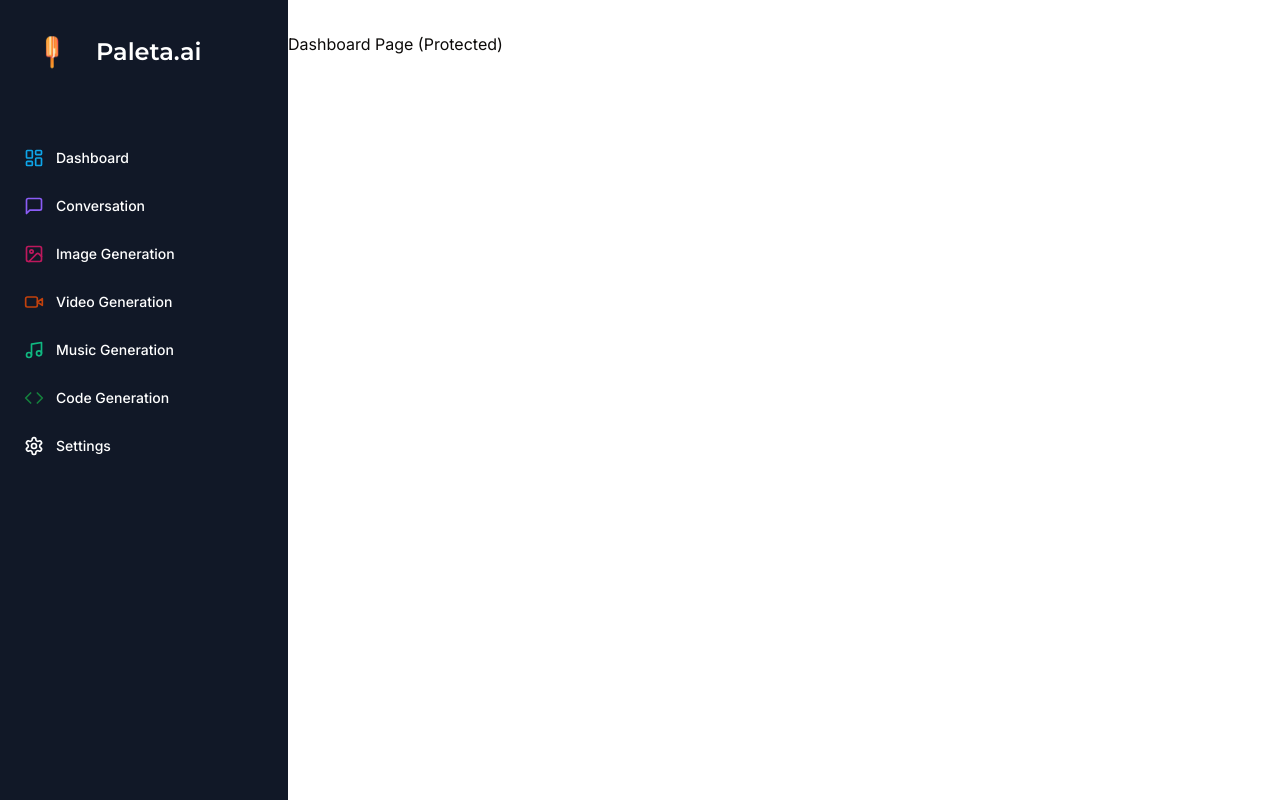
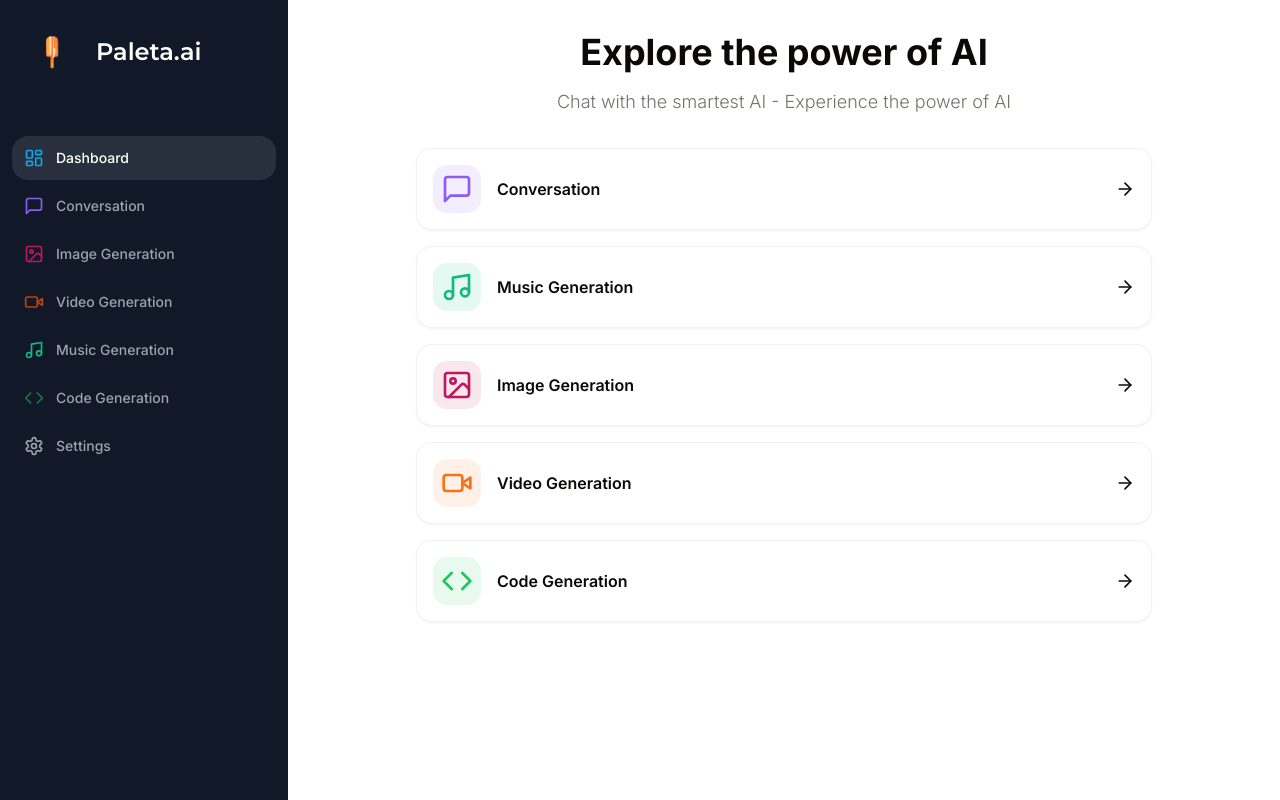
Before and after one commit to bernardobustamantemartinez/paleta-playground, a Next.js app: page /dashboard in a window 1280 px wide. Built offline with nearby package versions, Linux system fonts and the light colour scheme.

Commit message:
Dashboard page

```diff
--- a/app/(dashboard)/(routes)/dashboard/page.tsx
+++ b/app/(dashboard)/(routes)/dashboard/page.tsx
@@ -1,7 +1,84 @@
+"use client";
+
+import { Card } from "@/components/ui/card";
+import { cn } from "@/lib/utils";
+import {
+  ArrowRight,
+  Code,
+  ImageIcon,
+  MessageSquare,
+  Music,
+  VideoIcon,
+} from "lucide-react";
+import { useRouter } from "next/navigation";
+
+const tools = [
+  {
+    label: "Conversation",
+    icon: MessageSquare,
+    color: "text-violet-500",
+    bgColor: "bg-violet-500/10",
+    href: "/conversation",
+  },
+  {
+    label: "Music Generation",
+    icon: Music,
+    color: "text-emerald-500",
+    bgColor: "bg-emerald-500/10",
+    href: "/music",
+  },
+  {
+    label: "Image Generation",
+    icon: ImageIcon,
+    color: "text-pink-700",
+    bgColor: "bg-pink-700/10",
+    href: "/image",
+  },
+  {
+    label: "Video Generation",
+    icon: VideoIcon,
+    color: "text-orange-500",
+    bgColor: "bg-orange-500/10",
+    href: "/orange",
+  },
+  {
+    label: "Code Generation",
+    icon: Code,
+    color: "text-green-500",
+    bgColor: "bg-green-500/10",
+    href: "/code",
+  },
+];
+
 const DashboardPage = () => {
+  const router = useRouter();
   return (
     <div>
-      <p>Dashboard Page (Protected)</p>
+      <div className="mb-8 space-y-4">
+        <h2 className="text-2xl md:text-4xl font-bold text-center">
+          Explore the power of AI
+        </h2>
+        <p className="text-muted-foreground font-light text-sm md:text-lg text-center">
+          Chat with the smartest AI - Experience the power of AI
+        </p>
+      </div>
+      <div className="px-4 md:ox-20 lg:px-32 space-y-4">
+        {tools.map((tool) => (
+          <Card
+            onClick={() => router.push(tool.href)}
+            key={tool.href}
+            className="p-4 border-black/5 flex items-center justify-between hover:shadow-md transition cursor-pointer"
+          >
+            <div className="flex items-center gap-x-4">
+              <div className={cn("p-2 w-fit rounded-md", tool.bgColor)}>
+                <tool.icon className={cn("w-8 h-8", tool.color)} />
+              </div>
+              <div className="font-semibold">{tool.label}</div>
+            </div>
+            <ArrowRight className="w-5 h-5" />
+          </Card>
+        ))}
+      </div>
     </div>
   );
 };
--- a/components/sidebar.tsx
+++ b/components/sidebar.tsx
@@ -3,6 +3,7 @@
 import { Montserrat } from "next/font/google";
 import Image from "next/image";
 import Link from "next/link";
+import { usePathname } from "next/navigation";
 
 import { cn } from "@/lib/utils";
 import {
@@ -62,6 +63,7 @@
 ];
 
 const Sidebar = () => {
+  const pathname = usePathname();
   return (
     <div className="space-y-4 py-4 flex-col h-full bg-[#111827] text-white">
       <div className="px-3 py-2 flex-1">
@@ -78,7 +80,12 @@
             <Link
               href={route.href}
               key={route.href}
-              className="text-sm group flex p-3 w-full justify-start font-medium cursor-pointer hover:text-white hover:bg-white/10 rounded-lg transition"
+              className={cn(
+                "text-sm group flex p-3 w-full justify-start font-medium cursor-pointer hover:text-white hover:bg-white/10 rounded-lg transition",
+                pathname === route.href
+                  ? "text-white bg-white/10"
+                  : "text-zinc-400"
+              )}
             >
               <div className="flex items-center flex-1">
                 <route.icon className={cn("h-5 w-5 mr-3", route.color)} />
--- /dev/null
+++ b/components/ui/card.tsx
@@ -0,0 +1,79 @@
+import * as React from "react"
+
+import { cn } from "@/lib/utils"
+
+const Card = React.forwardRef<
+  HTMLDivElement,
+  React.HTMLAttributes<HTMLDivElement>
+>(({ className, ...props }, ref) => (
+  <div
+    ref={ref}
+    className={cn(
+      "rounded-lg border bg-card text-card-foreground shadow-sm",
+      className
+    )}
+    {...props}
+  />
+))
+Card.displayName = "Card"
+
+const CardHeader = React.forwardRef<
+  HTMLDivElement,
+  React.HTMLAttributes<HTMLDivElement>
+>(({ className, ...props }, ref) => (
+  <div
+    ref={ref}
+    className={cn("flex flex-col space-y-1.5 p-6", className)}
+    {...props}
+  />
+))
+CardHeader.displayName = "CardHeader"
+
+const CardTitle = React.forwardRef<
+  HTMLParagraphElement,
+  React.HTMLAttributes<HTMLHeadingElement>
+>(({ className, ...props }, ref) => (
+  <h3
+    ref={ref}
+    className={cn(
+      "text-2xl font-semibold leading-none tracking-tight",
+      className
+    )}
+    {...props}
+  />
+))
+CardTitle.displayName = "CardTitle"
+
+const CardDescription = React.forwardRef<
+  HTMLParagraphElement,
+  React.HTMLAttributes<HTMLParagraphElement>
+>(({ className, ...props }, ref) => (
+  <p
+    ref={ref}
+    className={cn("text-sm text-muted-foreground", className)}
+    {...props}
+  />
+))
+CardDescription.displayName = "CardDescription"
+
+const CardContent = React.forwardRef<
+  HTMLDivElement,
+  React.HTMLAttributes<HTMLDivElement>
+>(({ className, ...props }, ref) => (
+  <div ref={ref} className={cn("p-6 pt-0", className)} {...props} />
+))
+CardContent.displayName = "CardContent"
+
+const CardFooter = React.forwardRef<
+  HTMLDivElement,
+  React.HTMLAttributes<HTMLDivElement>
+>(({ className, ...props }, ref) => (
+  <div
+    ref={ref}
+    className={cn("flex items-center p-6 pt-0", className)}
+    {...props}
+  />
+))
+CardFooter.displayName = "CardFooter"
+
+export { Card, CardHeader, CardFooter, CardTitle, CardDescription, CardContent }
--- a/components/ui/mobile-sidebar.tsx
+++ b/components/ui/mobile-sidebar.tsx
@@ -8,6 +8,14 @@
 
 const MobileSidebar = () => {
   const [isMounted, setIsMounted] = useState(false);
+
+  useEffect(() => {
+    setIsMounted(true);
+  }, []);
+
+  if (!isMounted) {
+    return null;
+  }
   return (
     <Sheet>
       <SheetTrigger>
```
